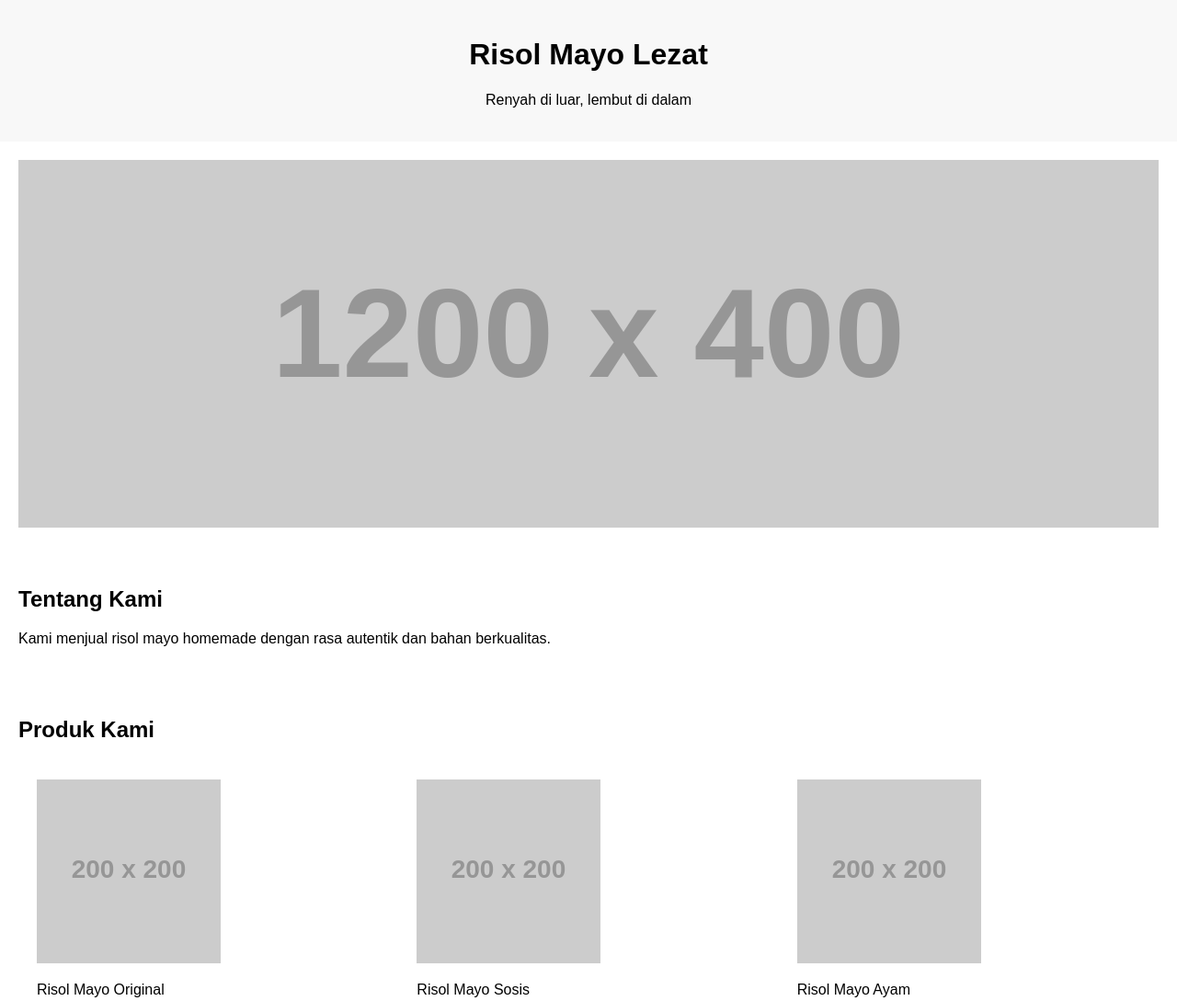
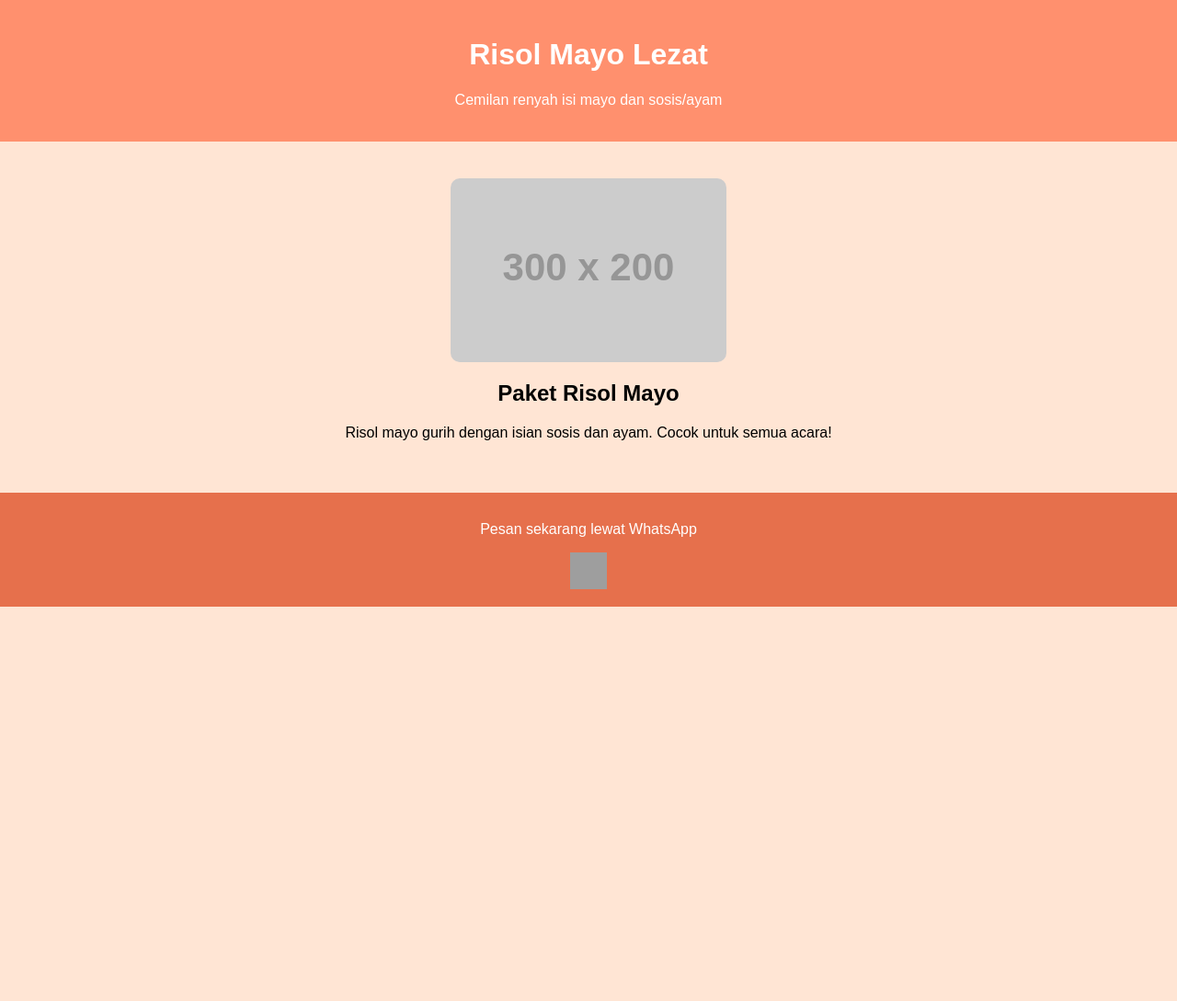
Before and after one commit to farahramadhani286-create/Andina-Rahma, a plain HTML site: page index.html in a window 1280 px wide. Shown: the top 1089 px of the page at 92% size. After the commit the page ends 800 px from the top, so only its background shows below. Drawn offline with Linux system fonts and the light colour scheme; grey boxes are pictures that could not be loaded; placeholder pictures from the web are drawn by us.

Commit message:
Update index.html

```diff
--- a/index.html
+++ b/index.html
@@ -1,71 +1,75 @@
 <!DOCTYPE html><html lang="id">
 <head>
-  <meta charset="UTF-8" />
-  <meta name="viewport" content="width=device-width, initial-scale=1.0" />
+  <meta charset="UTF-8">
+  <meta name="viewport" content="width=device-width, initial-scale=1.0">
   <title>Risol Mayo</title>
   <style>
-    body { font-family: Arial, sans-serif; margin: 0; padding: 0; }
-    table { width: 100%; border-collapse: collapse; }
-    td { padding: 20px; vertical-align: top; }
-    .header { background-color: #f8f8f8; text-align: center; }
-    .banner img { width: 100%; max-height: 400px; object-fit: cover; }
-    .products img { width: 200px; height: 200px; object-fit: cover; }
-    .footer { background-color: #f1f1f1; text-align: center; }
-    .whatsapp-icon { width: 40px; height: 40px; }
+    body {
+      font-family: Arial, sans-serif;
+      background-color: #FFE5D4; /* Warna lembut cocok untuk makanan */
+      margin: 0;
+      padding: 0;
+    }
+    table {
+      width: 100%;
+      border-collapse: collapse;
+    }
+    .header {
+      text-align: center;
+      padding: 20px;
+      background-color: #FF906E;
+      color: white;
+    }
+    .content {
+      padding: 20px;
+    }
+    .product-img {
+      width: 100%;
+      max-width: 300px;
+      height: auto;
+      display: block;
+      margin: 0 auto;
+      border-radius: 10px;
+    }
+    .footer {
+      text-align: center;
+      padding: 15px;
+      background-color: #E6704C;
+      color: white;
+    }
+    .whatsapp-icon {
+      width: 40px;
+      height: 40px;
+    }
   </style>
 </head>
 <body>
   <table>
-    <!-- Header -->
-    <tr class="header">
-      <td>
+    <tr>
+      <td class="header">
         <h1>Risol Mayo Lezat</h1>
-        <p>Renyah di luar, lembut di dalam</p>
+        <p>Cemilan renyah isi mayo dan sosis/ayam</p>
       </td>
-    </tr><!-- Banner Image -->
-<tr class="banner">
-  <td>
-    <img src="https://via.placeholder.com/1200x400" alt="Banner Risol Mayo" />
-  </td>
-</tr>
-
-<!-- About Section -->
-<tr>
-  <td>
-    <h2>Tentang Kami</h2>
-    <p>Kami menjual risol mayo homemade dengan rasa autentik dan bahan berkualitas.</p>
-  </td>
-</tr>
-
-<!-- Products Section -->
-<tr class="products">
-  <td>
-    <h2>Produk Kami</h2>
+    </tr><tr>
+  <td class="content">
     <table>
       <tr>
-        <td><img src="https://via.placeholder.com/200" alt="Risol 1" /><p>Risol Mayo Original</p></td>
-        <td><img src="https://via.placeholder.com/200" alt="Risol 2" /><p>Risol Mayo Sosis</p></td>
-        <td><img src="https://via.placeholder.com/200" alt="Risol 3" /><p>Risol Mayo Ayam</p></td>
+        <td style="text-align:center; padding:20px;">
+          <img src="https://via.placeholder.com/300x200" alt="Risol Mayo" class="product-img">
+          <h2>Paket Risol Mayo</h2>
+          <p>Risol mayo gurih dengan isian sosis dan ayam. Cocok untuk semua acara!</p>
+        </td>
       </tr>
     </table>
   </td>
 </tr>
 
-<!-- WhatsApp Contact -->
 <tr>
-  <td style="text-align:center;">
-    <h2>Hubungi Kami</h2>
+  <td class="footer">
+    <p>Pesan sekarang lewat WhatsApp</p>
     <a href="https://wa.me/6281234567890" target="_blank">
-      <img class="whatsapp-icon" src="https://upload.wikimedia.org/wikipedia/commons/6/6b/WhatsApp.svg" alt="WhatsApp Business" />
+      <img src="https://upload.wikimedia.org/wikipedia/commons/6/6b/WhatsApp.svg" alt="WhatsApp" class="whatsapp-icon">
     </a>
-    <p>Klik ikon untuk memesan via WhatsApp</p>
-  </td>
-</tr>
-
-<!-- Footer -->
-<tr class="footer">
-  <td>
-    <p>&copy; 2025 Risol Mayo</p>
   </td>
 </tr>
 
```
